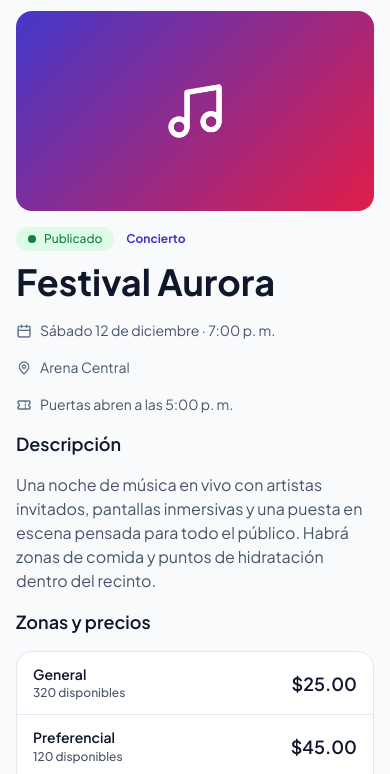
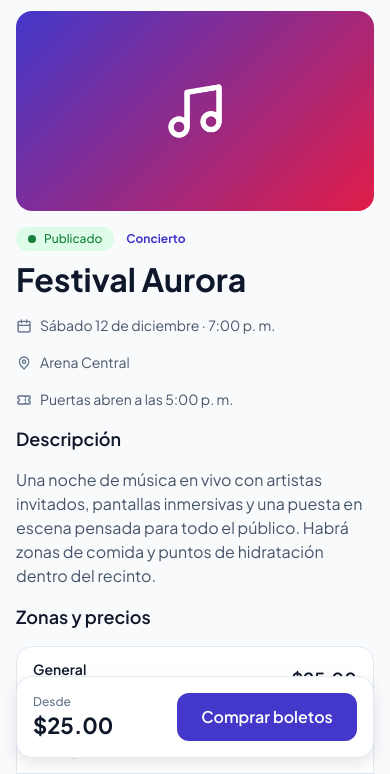
Before and after one commit to RicardoPocasangre/STAGE, a plain HTML site: page pages/detalle-evento.html in a window 390 px wide. Shown: the part 70-844 px from the top of the page. Drawn offline with Linux system fonts and the light colour scheme.

Commit message:
feat(css): adapta el detalle a móvil con barra de compra fija

```diff
--- a/css/style.css
+++ b/css/style.css
@@ -1064,4 +1064,22 @@ button {
   .chip {
     padding-inline: var(--space-3);
   }
+
+  /* barra de compra fija */
+  .event-title {
+    font-size: 2rem;
+  }
+
+  .purchase {
+    position: sticky;
+    bottom: var(--space-4);
+    z-index: 10;
+    box-shadow: var(--shadow-md);
+  }
+
+  .purchase .btn {
+    flex: 1;
+    max-width: 11.25rem;
+    padding-inline: var(--space-4);
+  }
 }
```
